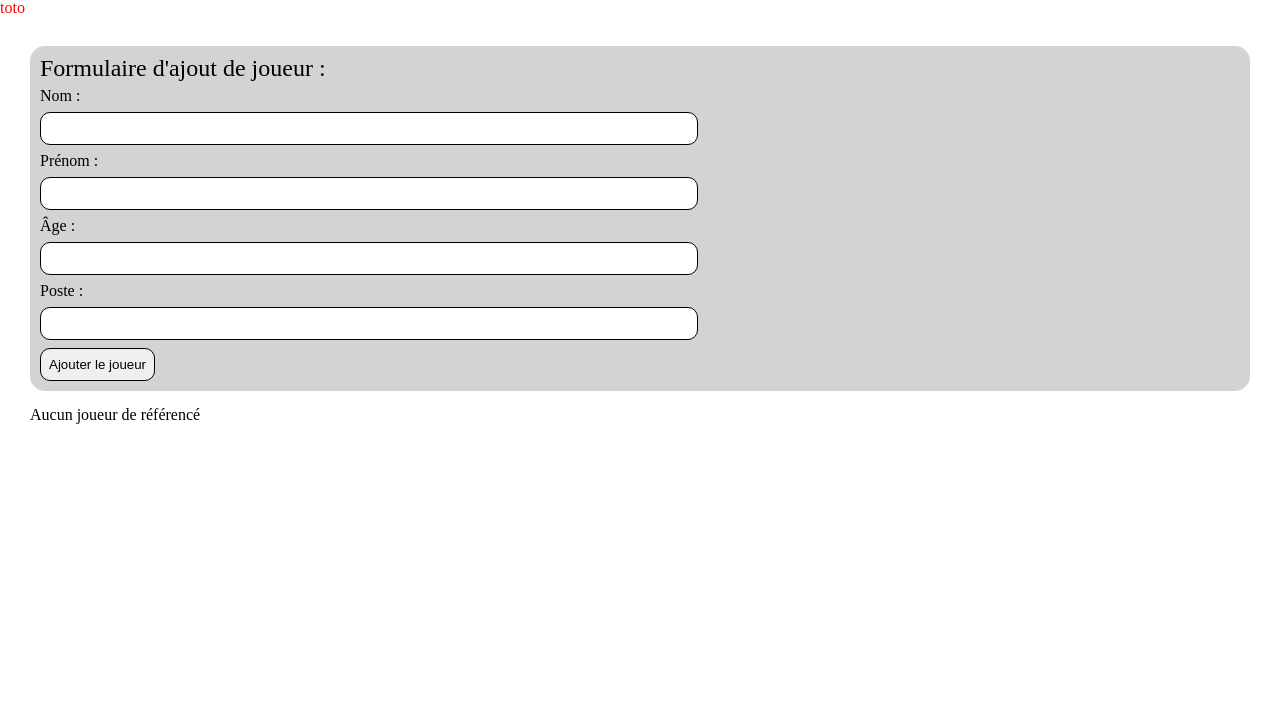
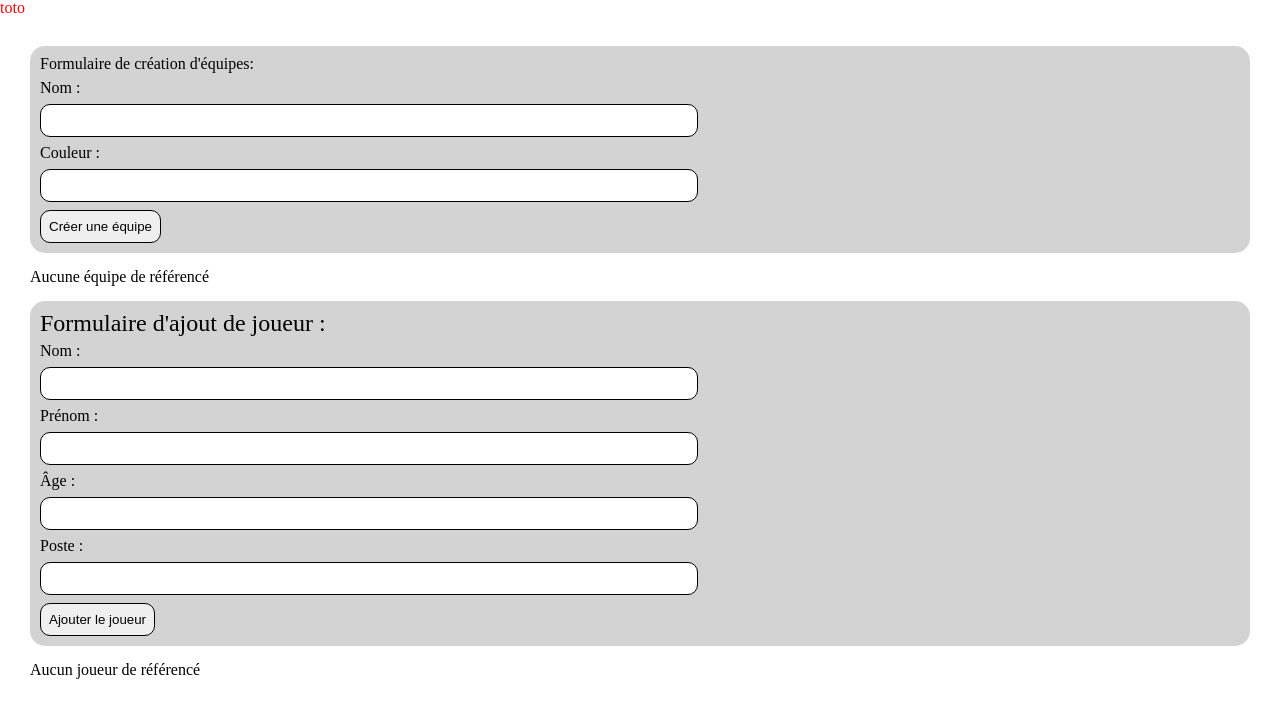
Before and after one commit to ElianBourdu/3Wa_football_app, a React (Vite) app: page / in a window 1280 px wide. Shown: the top 718 px of the page. Built offline with nearby package versions, Linux system fonts and the light colour scheme.

Commit message:
feat(teams): create teams with form + conditionnal rendering of teams

```diff
--- a/src/App.jsx
+++ b/src/App.jsx
@@ -3,18 +3,26 @@ import Header from "./components/Header.jsx";
 import NewPlayerForm from './components/NewPlayerForm.jsx';
 import Players from './components/Players.jsx';
 import { useState } from 'react';
+import NewTeamForm from "./components/NewTeamForm.jsx";
+import Teams from "./components/Teams.jsx";
 
 function App() {
 
+  // players states
   const [players, setPlayers] = useState([]);
   const [pendingModification, setPendingModification] = useState(false);
   const [updateUser, setUpdateUser] = useState({});
+
+  //teams states
+  const [teams, setTeams] = useState([])
 
   return (
     <>
       <Header/>
       <main>
-        {/* @todo faire un objet avec les props et spreadopérator pour récupérer tout l'objet*/}
+        {/* @todo faire un objet avec les props et spreadoperator pour récupérer tout l'objet*/}
+        <NewTeamForm teams={teams} setTeams={setTeams}/>
+        <Teams teams={teams} setTeams={setTeams}/>
         <NewPlayerForm players={players} setPlayers={setPlayers} pendingModification={pendingModification} setPendingModification={setPendingModification} updateUser={updateUser} setUpdateUser={setUpdateUser}/>
         <Players players={players} setPlayers={setPlayers} pendingModification={pendingModification} setPendingModification={setPendingModification} updateUser={updateUser} setUpdateUser={setUpdateUser}/>
       </main>
--- /dev/null
+++ b/src/components/NewTeamForm.jsx
@@ -0,0 +1,33 @@
+// nom, couleur maillot, 7 joueurs dont 2
+// remplaçants
+
+import {useState} from "react";
+
+export default function NewTeamForm ({teams, setTeams}) {
+  const [team, setTeam] = useState({
+    teamName: "",
+    teamColor: "",
+    players: [],
+    substitutePlayers: []
+  })
+  function handleSubmit (e) {
+    e.preventDefault()
+    setTeams([...teams, team])
+  }
+
+  function handleChange (e) {
+    setTeam({...team, [e.target.name]: e.target.value})
+  }
+
+  return (
+    <form onSubmit={handleSubmit} className={"NewPlayerForm"}>
+      <h2 className={"NewTeamForm__title"}>Formulaire de création d'équipes:</h2>
+
+      <label htmlFor={"teamName"}>Nom :</label>
+      <input type="text" value={team.teamName} name="teamName" onChange={handleChange}></input>
+      <label htmlFor={"teamColor"}>Couleur :</label>
+      <input type="text" value={team.teamColor} name="teamColor" onChange={handleChange}></input>
+      <button className={"submitButton"} type={"submit"}>Créer une équipe</button>
+    </form>
+  )
+}
--- /dev/null
+++ b/src/components/Teams.jsx
@@ -0,0 +1,29 @@
+export default function Teams ({teams, setTeams}) {
+  console.log(teams)
+  return (
+    <>
+      {teams.length !== 0 && (
+        <div className={"teams__header"}>
+          <p>Nom d'équipe: </p>
+          <p>Couleur d'équipe: </p>
+        </div>
+      )}
+      {teams.length !== 0 ? (teams.map(team =>
+          (
+            <div key={team.teamName} className={"team"}>
+              <p>{team.teamName}</p>
+              <p>{team.teamColor}</p>
+              {/*<button onClick={() => handleDelete(team.idteam)}>X</button>*/}
+              {/*<button onClick={() => handleUpdateUser(team)}>UpdateUser</button>*/}
+
+            </div>
+          )
+        ))
+        :
+        (
+          <p>Aucune équipe de référencé</p>
+        )
+      }
+    </>
+  )
+}
```
